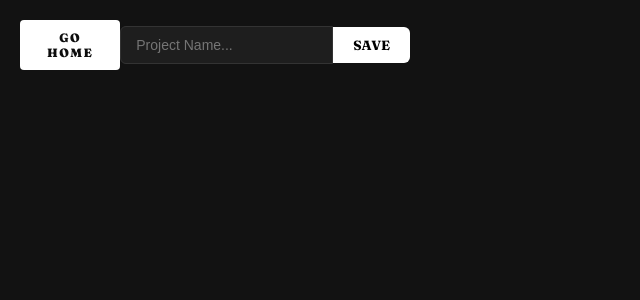
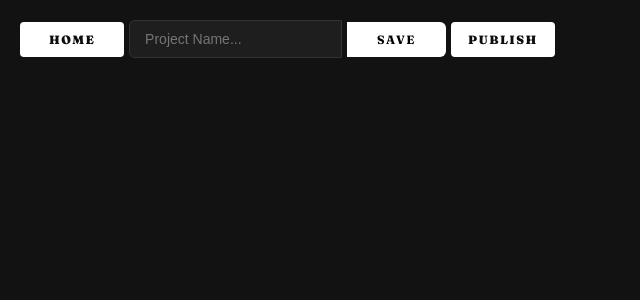
Before and after one commit to FerCesio/NodeVix, a React (Vite) app in the folder app/: page /project/new in a window 1280 px wide. Shown: the top 300 px of the page, without its empty margins (0-640 px from the left). Built offline with nearby package versions, Linux system fonts and the light colour scheme; sample sign-in values are in the browser's storage.

Commit message:
Add publish button for logged-in users and adjust button spacing

```diff
--- a/app/src/pages/ProjectPage.tsx
+++ b/app/src/pages/ProjectPage.tsx
@@ -43,6 +43,7 @@ export default function ProjectPage() {
     const [projectDesc, setProjectDesc] = useState("");
     const [projectContent, setProjectContent] = useState("");
     const [view, setView] = useState<'none' | 'auth'>('none');
+    const [isLoggedIn, setIsLoggedIn] = useState<boolean>(!!localStorage.getItem("token"));
     const [authMode, setAuthMode] = useState<'login' | 'register'>('login');
     const navigate = useNavigate();
 
@@ -96,7 +97,12 @@ export default function ProjectPage() {
 
     const handleAuthSuccess = () => {
         setView('none');
+        setIsLoggedIn(true);
         handleSaveTrigger();
+    };
+
+    const handlePublish = async () => {
+
     };
 
     return (
@@ -107,7 +113,7 @@ export default function ProjectPage() {
 
               <div className="nav-save-group">
                   <button className="btn btn-small" onClick={() => window.location.assign("/home")}>
-                    <span>Go Home</span>
+                    <span>Home</span>
                   </button>
 
                   <input
@@ -117,9 +123,14 @@ export default function ProjectPage() {
                     value={projectName}
                     onChange={(e) => setProjectName(e.target.value)}
                   />
-                  <button className="btn-nav-save" onClick={handleSaveTrigger}>
+                  <button className="btn btn-nav-save btn-small " onClick={handleSaveTrigger}>
                       <span>Save</span>
                   </button>
+                  {isLoggedIn && (
+                    <button className="btn btn-small" onClick={handlePublish}>
+                      <span>Publish</span>
+                    </button>
+                  )}
               </div>
           </div>
 
--- a/app/src/styles/general.css
+++ b/app/src/styles/general.css
@@ -222,7 +222,7 @@
 .nav-save-group {
   display: flex;
   align-items: center;
-  gap: 0; /* Pegados, o 5px si prefieres aire */
+  gap: 5px; /* Pegados, o 5px si prefieres aire */
 }
 
 /* Ajuste específico para el input en el nav */
```
